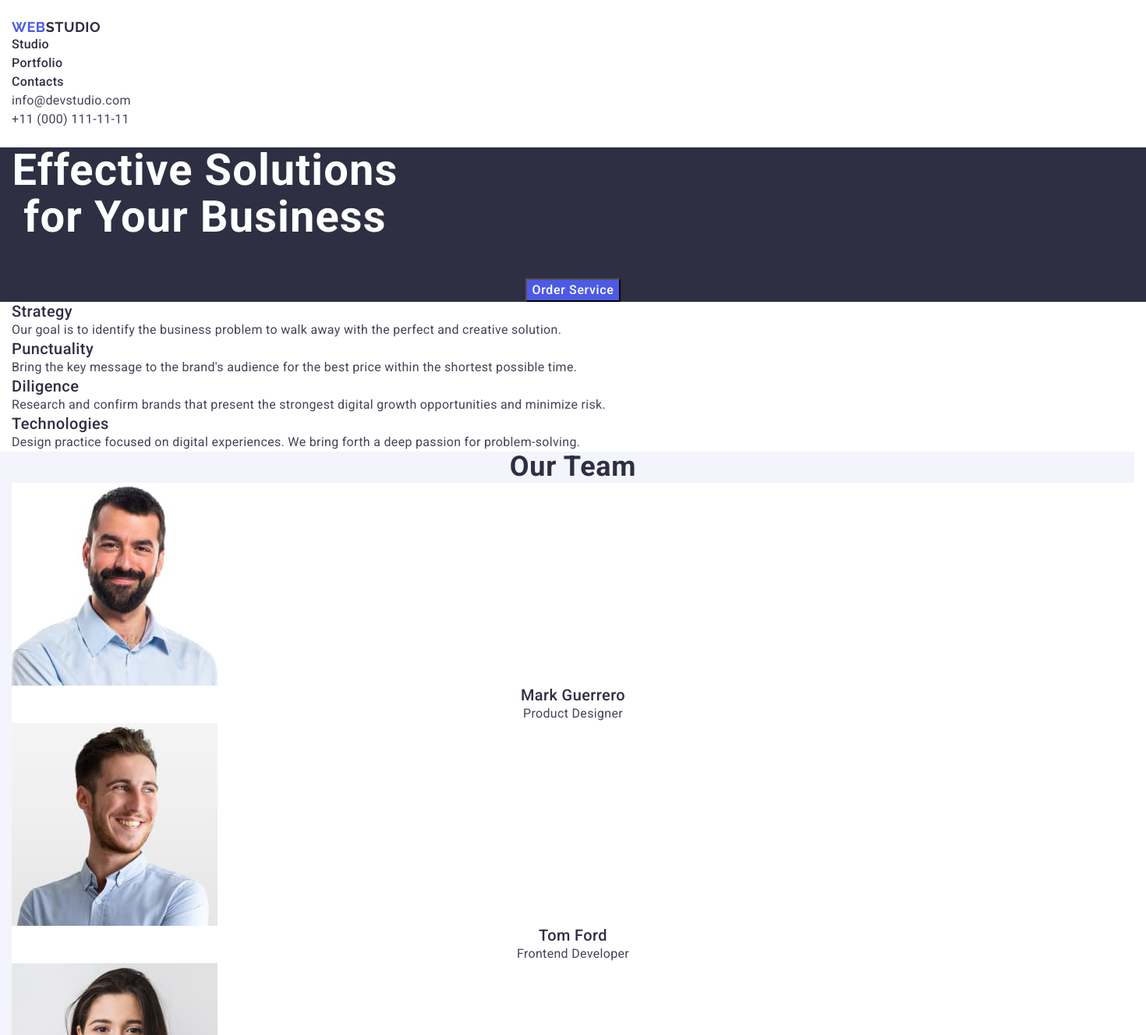
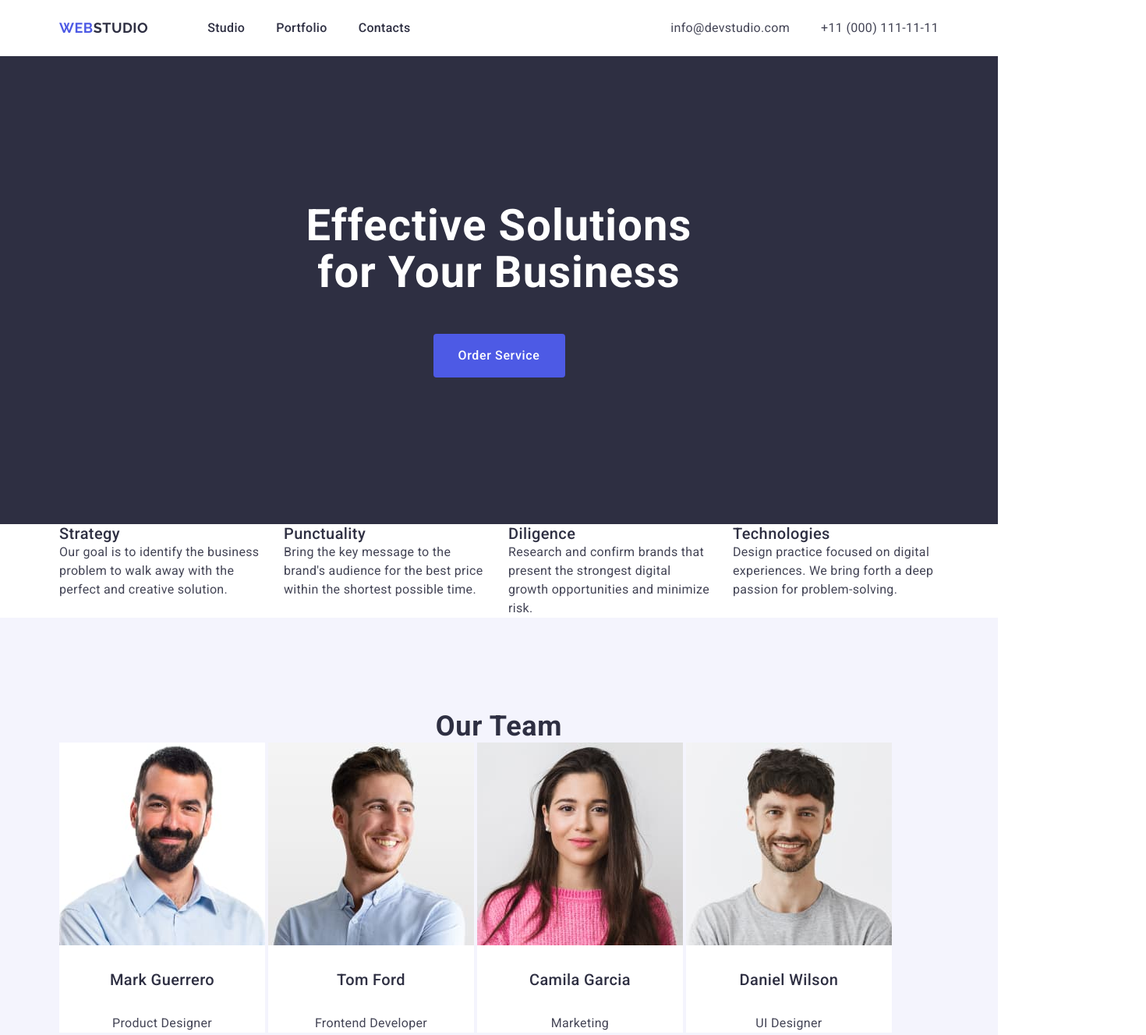
Before and after one commit to Solnichna/goit-markup-hw-03, a plain HTML site: page index.html in a window 1280 px wide. Shown: the top 1327 px of the page at 78% size, 1470 px wide, since content can reach past the window. Drawn offline with nearby package versions, Linux system fonts and the light colour scheme.

Commit message:
230930_Part2

```diff
--- a/css/styles.css
+++ b/css/styles.css
@@ -6,6 +6,7 @@ body {
 p,h1,h2,h3,h4,h5,h6 {
     margin-top: 0;
     margin-bottom: 0;
+    padding: 0;
 }
 ul {
     margin-top: 0;
@@ -19,19 +20,30 @@ img {
 }
 
 .container{
-    width: 1470px;
+    width: 1158px;
     padding-left: 15px;
     padding-right: 15px;
     margin: 0 auto;
 }
 
+/* start header */
+
 .header {
     padding-top: 24px;
     padding-bottom: 24px;
-
 }
 
+.header-container{
+    display: flex;
+    align-items: center;
+    justify-content: center;
+    align-items: center;
+    flex-shrink: 0;
+}
 .header-navigation {
+    display: flex;
+    align-items: center;
+    flex-grow: 1;
 }
 
 .header-logo {
@@ -58,6 +70,9 @@ img {
 }
 
 .header-menu {
+    display: flex;
+    gap: 40px;
+    margin-left: 76px;
 }
 
 .header-menu-item {
@@ -66,6 +81,7 @@ img {
     font-weight: 500;
     line-height: 1.5;
     letter-spacing: 0.02em;
+
 }
 
 .header-menu-link {
@@ -89,6 +105,8 @@ img {
     letter-spacing: 0.02em;
 }
 .address-list {
+    display: flex;
+    gap: 40px;
 }
 .address-list-contact {
     color: #434455;
@@ -103,47 +121,82 @@ img {
     color: #404BBF;
 }
 
+/* start section hero */
+
 .hero {
+    background-color: #2E2F42;
+    max-height: 600px;
+    padding: 188px 0;
 
 }
 .hero-container {
-    background-color: #2E2F42;
+    max-width: 496px;
     text-align: center;
-    padding: 188px, 472px, 292px, 472px;
+    padding: 0;
+
 }
 .hero-title {
+    font-size: 56px;
+    line-height: 1.07;
+    font-weight: 700;
     color:#FFF;
+    max-width: 496px;
+    letter-spacing: 0.02em;
     text-align: center;
-    font-size: 56px;
-    font-weight: 700;
-    line-height: 1.07;
-    letter-spacing: 0.02em;
-    max-width: 496px;
-    margin-bottom: 48px;
-    }
+    margin: 0 auto;
+}
+
 .button {
+    display: block;
+    min-width: 169px;
+    background: #4D5AE5;
     color: #FFF;
-    font-family: "Roboto", sans-serif;
-    font-size: 16px;
-    font-weight: 500;
     line-height: 1.5;
     letter-spacing: 0.04em;
-    background: #4D5AE5;
+    font-weight: 500;
     cursor: pointer;
+    border-radius: 4px;
+    margin-top: 48px;
+    margin-bottom: 188px;
+    margin-left: auto;
+    margin-right: auto;
+    border: 0;
+    height: 56px;
 }
+
 .button:hover,
-.button:focus {
+.button:focus,
+.button:active {
     background-color:#404BBF;
 }
+
+/* start section info */
+
 .info {
 
 }
+.visually-hidden {
+    position: absolute;
+    width: 1px;
+    height: 1px;
+    margin: -1px;
+    border: 0;
+    padding: 0;
+    white-space: nowrap;
+    clip-path: inset(100%);
+    clip: rect(0 0 0 0);
+    overflow: hidden;
+}
 
 .info-list {
+    display: flex;
+    gap: 24px;
+    padding-left: 0;
+    margin: 0;
+}
 
-}
 .info-item {
-
+    width: calc((100% - 72px) / 4);
 }
 .info-subtitle {
     color: #2E2F42;
@@ -158,11 +211,17 @@ img {
     font-weight: 400;
     line-height: 1.5;
     letter-spacing: 0.02em;
+
 }
+
+/* start section our team */
+
 .team {
     background-color: #F4F4FD;
-    color: #2E2F42;
-    text-transform: capitalize;
+    display: flex;
+    flex-direction: column;
+    padding: 120px 0;
+    margin-bottom: 8px;
 }
 .our-team{
     background-color: #F4F4FD;
@@ -174,12 +233,27 @@ img {
     letter-spacing: 0.02em;
     text-transform: capitalize;
     padding: 120px, 639, 572, 639;
+    margin-bottom: 72px;
+    margin: 0 auto;
+    display: flex;
+    justify-content: center;
+    gap: 24px;
+    padding: 0;
+    margin: 0;
+
 }
 .team-list {
     background-color: #F4F4FD;
+    border-radius: 0px 0px 4px 4px;
 }
 .team-item {
     background-color: #FFFFFF;
+    display: inline-flex;
+    padding-bottom: 0px;
+    flex-direction: column;
+    justify-content: center;
+    align-items: center;
+    gap: 32px;
 }
 .team-image {
 }
@@ -199,7 +273,11 @@ img {
     line-height: 1.5;
     letter-spacing: 0.02em;
 }
+
+/* start section portfolio */
+
 .portfolio {
+
 }
 .portfolio-title {
     color:#2E2F42;
@@ -209,10 +287,27 @@ img {
     line-height: 1.11;
     letter-spacing: 0.02em;
     text-transform: capitalize;
+    max-width: 218px;
+    margin-bottom: 72px;
+    margin: 0 auto;
     }
+
 .portfolio-list {
+    display: flex;
+    flex-wrap: wrap;
+    gap: 48px 24px;
+    align-items: center;
+    padding: 0;
+    margin: 0;
 }
+
 .portfolio-item {
+    display: flex;
+    padding-bottom: 0px;
+    flex-direction: column;
+    align-items: flex-start;
+    flex-shrink: 0;
+    width: calc((100% - 48px) / 3);
 }
 
 .portfolio-subtitle {
@@ -229,27 +324,34 @@ img {
     line-height: 1.5;
     letter-spacing: 0.02em;
 }
+
+/* start section footer */
+
 .footer {
     background:#2E2F42;
 }
 .footer-logo {
-    color: #4D5AE5;
-    font-family: Raleway, sans-serif;
+    display: inline-block;
+    font-family: "Raleway", sans-serif;
+    text-transform: uppercase;
     font-size: 18px;
     font-weight: 700;
     line-height: 1.17;
     letter-spacing: 0.03em;
-    text-transform: uppercase;
+    color: #4D5AE5;
+    margin-bottom: 16px;
 }
 
 .footer-logo-color{
-    color:#F4F4FD;
-    font-family: Raleway, sans-serif;
+    display: inline-block;
+    font-family: "Raleway", sans-serif;
+    text-transform: uppercase;
     font-size: 18px;
     font-weight: 700;
     line-height: 1.17;
     letter-spacing: 0.03em;
-    text-transform: uppercase;
+    color:#F4F4FD;
+    margin-bottom: 16px;
 }
 .footer-text {
     color: #F4F4FD;
--- a/index.html
+++ b/index.html
@@ -12,7 +12,7 @@
 </head>
 <body>
     <header class="header">
-        <div class="container">
+        <div class="container header-container">
             <nav class="header-navigation">
                 <a href="" class="header-logo">Web<span class="header-logo-color">Studio</span>
                 </a>
@@ -41,7 +41,7 @@
         </section>
         <section class="info">
             <div class="container">
-                <h2 hidden>Section2 </h2>
+                <h2 class="visually-hidden">Section2 </h2>
                 <ul class="info-list">
                     <li class="info-item">
                         <h3 class="info-subtitle">Strategy </h3>
```
